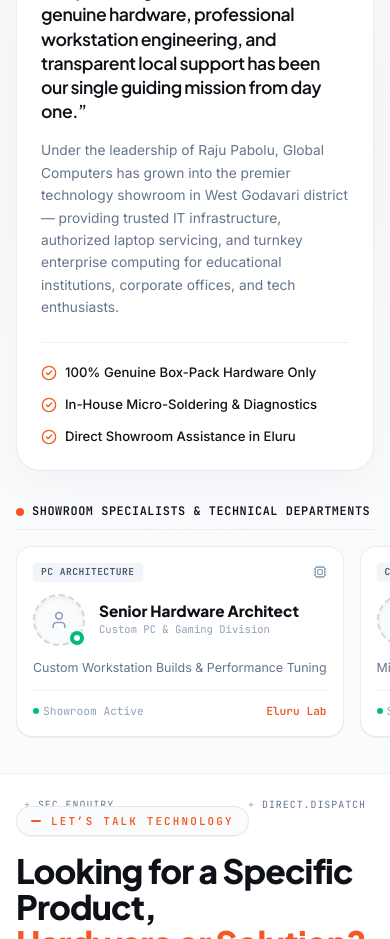
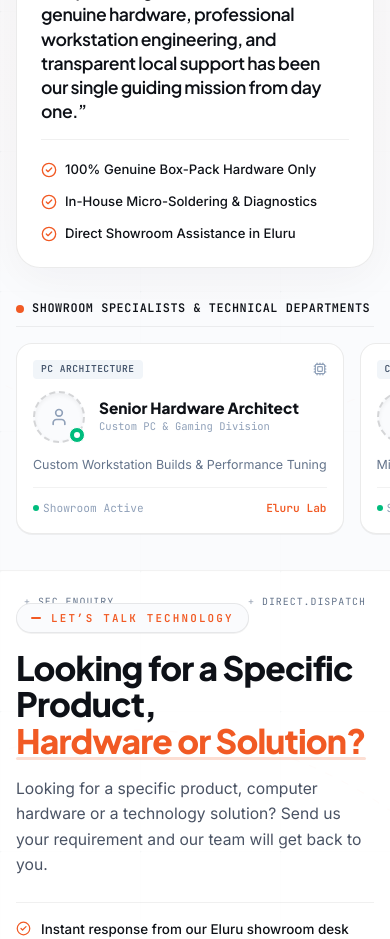
Before and after one commit to raambow-co/globalcomputerselruru, a React (Vite) app: page / in a window 390 px wide. Shown: the part 4420-5359 px from the top of the page. Built offline with nearby package versions, Linux system fonts and the light colour scheme.

Commit message:
Hide founder biography paragraph on mobile screens

```diff
--- a/src/components/LeadershipSection.tsx
+++ b/src/components/LeadershipSection.tsx
@@ -211,7 +211,7 @@ export const LeadershipSection: React.FC<LeadershipSectionProps> = ({
                   “Empowering Eluru with 100% genuine hardware, professional workstation engineering, and transparent local support has been our single guiding mission from day one.”
                 </blockquote>
 
-                <p className="text-[0.86rem] sm:text-[0.92rem] text-[#64748B] leading-relaxed mb-6 font-normal">
+                <p className="hidden sm:block text-[0.86rem] sm:text-[0.92rem] text-[#64748B] leading-relaxed mb-6 font-normal">
                   Under the leadership of Raju Pabolu, Global Computers has grown into the premier technology showroom in West Godavari district — providing trusted IT infrastructure, authorized laptop servicing, and turnkey enterprise computing for educational institutions, corporate offices, and tech enthusiasts.
                 </p>
               </div>
```
